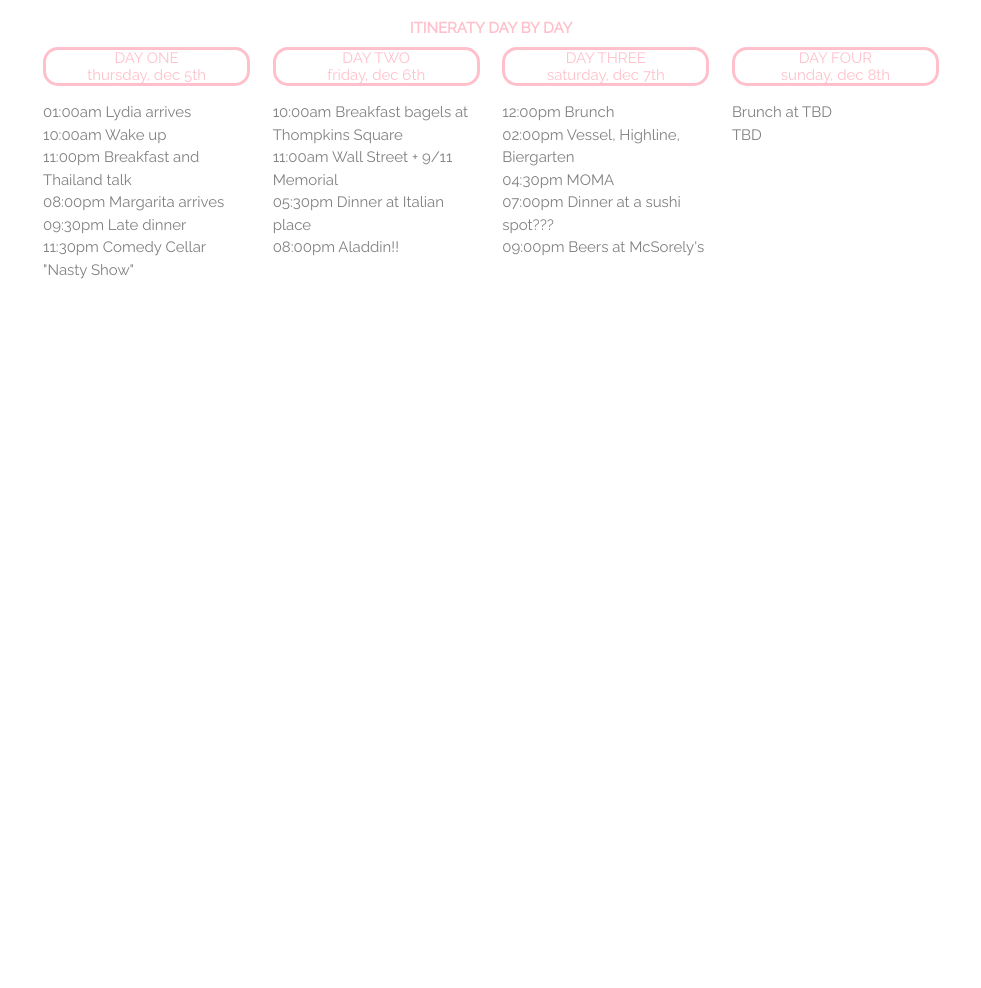
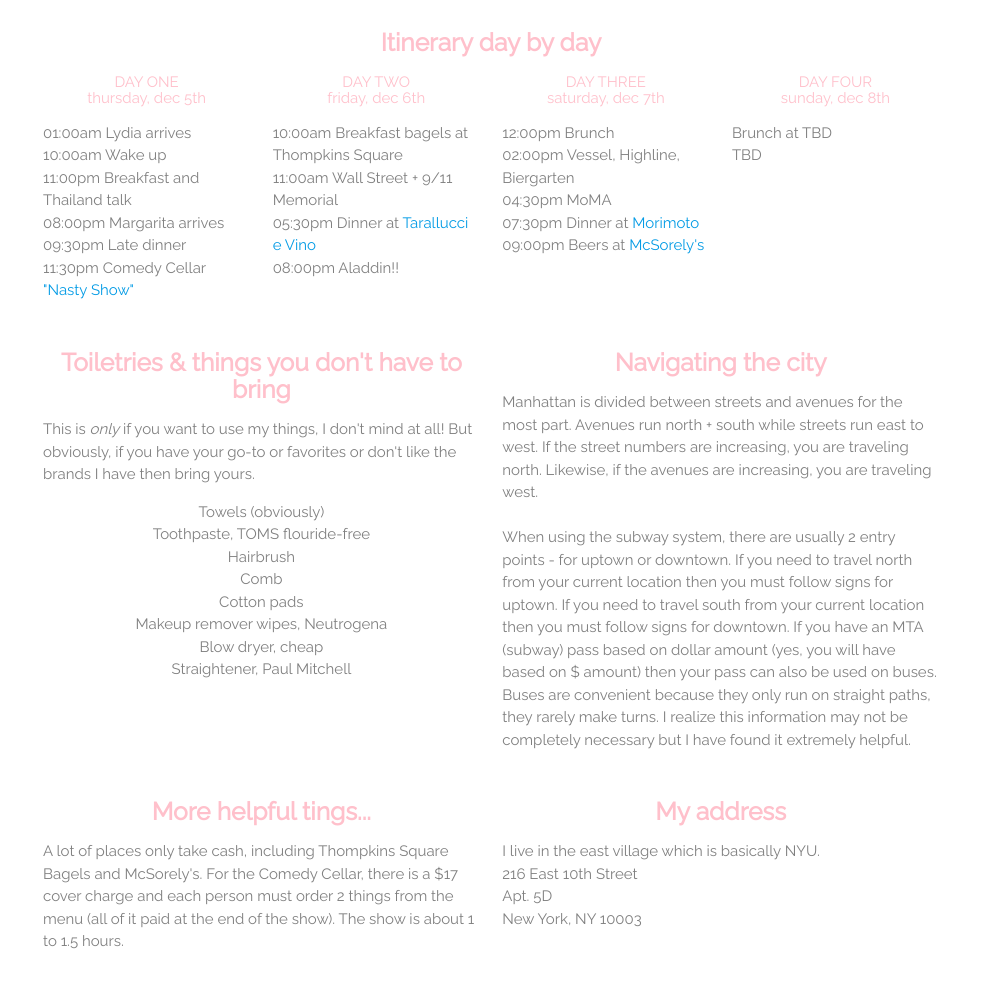
Before and after one commit to raquelclare/visit-template, a plain HTML site: page index.html in a window 1280 px wide. Shown: the part 223-1211 px from the top of the page, without its empty margins (149-1130 px from the left). Before the commit the page ends 800 px from the top, so only its background shows below. Drawn offline with nearby package versions, Linux system fonts and the light colour scheme; a web font is replaced by a local one.

Commit message:
Adding more details.

```diff
--- a/assets/css/style.css
+++ b/assets/css/style.css
@@ -10,28 +10,28 @@ body {
 	font-weight: bolder;
 	font-size: 40px;
 	padding: 80px;
+	font-family: 'Alatsi', sans-serif;
 }
 /*================== ROWS ==================*/
-#itinerary-section{
+.section {
+	color: grey;
+}
+h5 {
 	color: pink;
 	font-weight: bold;
-	text-align:
-}
-.section {
-	color: grey;
-	/*border-style: solid;
-	border-color: pink;
-	border-radius: 25px;*/
 }
 h6 {
-	/*background: grey;*/
 	color: pink;
-	border-style: solid;
-	border-color: pink;
-	border-radius: 15px;
 }
 p {
 	text-align: left;
+	color: grey;
 }
 /*==================  ==================*/
+li {
+	color: grey;
+}
 /*==================  ==================*/
+#navigating-section {
+	border-color: grey;
+}
--- a/index.html
+++ b/index.html
@@ -8,7 +8,7 @@
     <!-- Local CSS -->
     <link rel="stylesheet" type="text/css" href="assets/css/style.css">
     <!--Import Google Icon Font-->
-    <link href="https://fonts.googleapis.com/css?family=Raleway&display=swap" rel="stylesheet">
+    <link href="https://fonts.googleapis.com/css?family=Alatsi|Raleway&display=swap" rel="stylesheet">
     <!--Let browser know website is optimized for mobile-->
     <meta name="viewport" content="width=device-width, initial-scale=1.0" />
 </head>
@@ -20,7 +20,9 @@
             <div class="col s12">LYDIA & MARGARITA TAKE NYC</div>
         </div>
         <div class="row">
-	      <div class="col s12 m12 l12" id="itinerary-section">ITINERATY DAY BY DAY</div>
+            <div class="col s12 m12 l12" id="itinerary-section">
+                <h5>Itinerary day by day</h5>
+            </div>
             <div class="divider"></div>
             <div class="col s12 l3 section">
                 <h6>
@@ -33,7 +35,7 @@
                     11:00pm Breakfast and Thailand talk<br>
                     08:00pm Margarita arrives<br>
                     09:30pm Late dinner<br>
-	      		11:30pm Comedy Cellar "Nasty Show"
+                    11:30pm Comedy Cellar <a href="comedycellar.com/line-up/?_date=%0D%0A%09%09%09%09%09%09%091575504000" target="_blank">"Nasty Show"</a>
                 </p>
             </div>
             <div class="col s12 l3 section">
@@ -44,7 +46,7 @@
                 <p>
                     10:00am Breakfast bagels at Thompkins Square<br>
                     11:00am Wall Street + 9/11 Memorial<br>
-				05:30pm Dinner at Italian place<br>
+                    05:30pm Dinner at <a href="https://www.taralluccievino.net/east-village-location" target="_blank">Tarallucci e Vino</a><br>
                     08:00pm Aladdin!!
                 </p>
             </div>
@@ -56,9 +58,9 @@
                 <p>
                     12:00pm Brunch<br>
                     02:00pm Vessel, Highline, Biergarten<br>
-				04:30pm MOMA<br>
-				07:00pm Dinner at a sushi spot???<br>
-				09:00pm Beers at McSorely's<br>
+                    04:30pm MoMA<br>
+                    07:30pm Dinner at <a href="https://morimotonyc.com" target="_blank">Morimoto</a><br>
+                    09:00pm Beers at <a href="https://mcsorleysoldalehouse.nyc" target="_blank">McSorely's</a><br>
                 </p>
             </div>
             <div class="col s12 l3 section">
@@ -72,11 +74,47 @@
                 </p>
             </div>
         </div>
-
-
+        <div class="row">
+            <div class="col s12 m12 l6" id="toiletries-section">
+                <h5>Toiletries & things you don't have to bring</h5>
+                <p>This is <i>only</i> if you want to use my things, I don't mind at all! But obviously, if you have your go-to or favorites or don't like the brands I have then bring yours.</p>
+                <ul>
+                    <li>Towels (obviously)</li>
+                    <li>Toothpaste, TOMS flouride-free</li>
+                    <li>Hairbrush</li>
+                    <li>Comb</li>
+                    <li>Cotton pads</li>
+                    <li>Makeup remover wipes, Neutrogena</li>
+                    <li>Blow dryer, cheap</li>
+                    <li>Straightener, Paul Mitchell</li>
+                </ul>
             </div>
-
-
+            <div class="col s12 m12 l6" id="navigating-section">
+                <h5>Navigating the city</h5>
+                <p>
+                    Manhattan is divided between streets and avenues for the most part. Avenues run north + south while streets run east to west. If the street numbers are increasing, you are traveling north. Likewise, if the avenues are increasing, you are traveling west.<br><br>
+                    When using the subway system, there are usually 2 entry points - for uptown or downtown. If you need to travel north from your current location then you must follow signs for uptown. If you need to travel south from your current location then you must follow signs for downtown. If you have an MTA (subway) pass based on dollar amount (yes, you will have based on $ amount) then your pass can also be used on buses. Buses are convenient because they only run on straight paths, they rarely make turns. I realize this information may not be completely necessary but I have found it extremely helpful.
+                </p>
+            </div>
+        </div>
+        <div class="row">
+        	<div class="col s12 m12 l6">
+        		<h5>More helpful tings...</h5>
+        		<p>
+        			A lot of places only take cash, including Thompkins Square Bagels and McSorely's. For the Comedy Cellar, there is a $17 cover charge and each person must order 2 things from the menu (all of it paid at the end of the show). The show is about 1 to 1.5 hours.
+        		</p>
+        	</div>
+        	<div class="col s12 m12 l6">
+        		<h5>My address</h5>
+        		<p>
+        			I live in the east village which is basically NYU.<br>
+        			216 East 10th Street<br>
+        			Apt. 5D<br>
+        			New York, NY 10003<br>
+        		</p>
+        	</div>
+        </div>
+    </div>
     <!--Import jQuery before materialize.js-->
     <script type="text/javascript" src="https://code.jquery.com/jquery-3.2.1.min.js"></script>
     <script type="text/javascript" src="js/materialize.min.js"></script>
```
Lines whose indentation alone changed are shown as unchanged.
